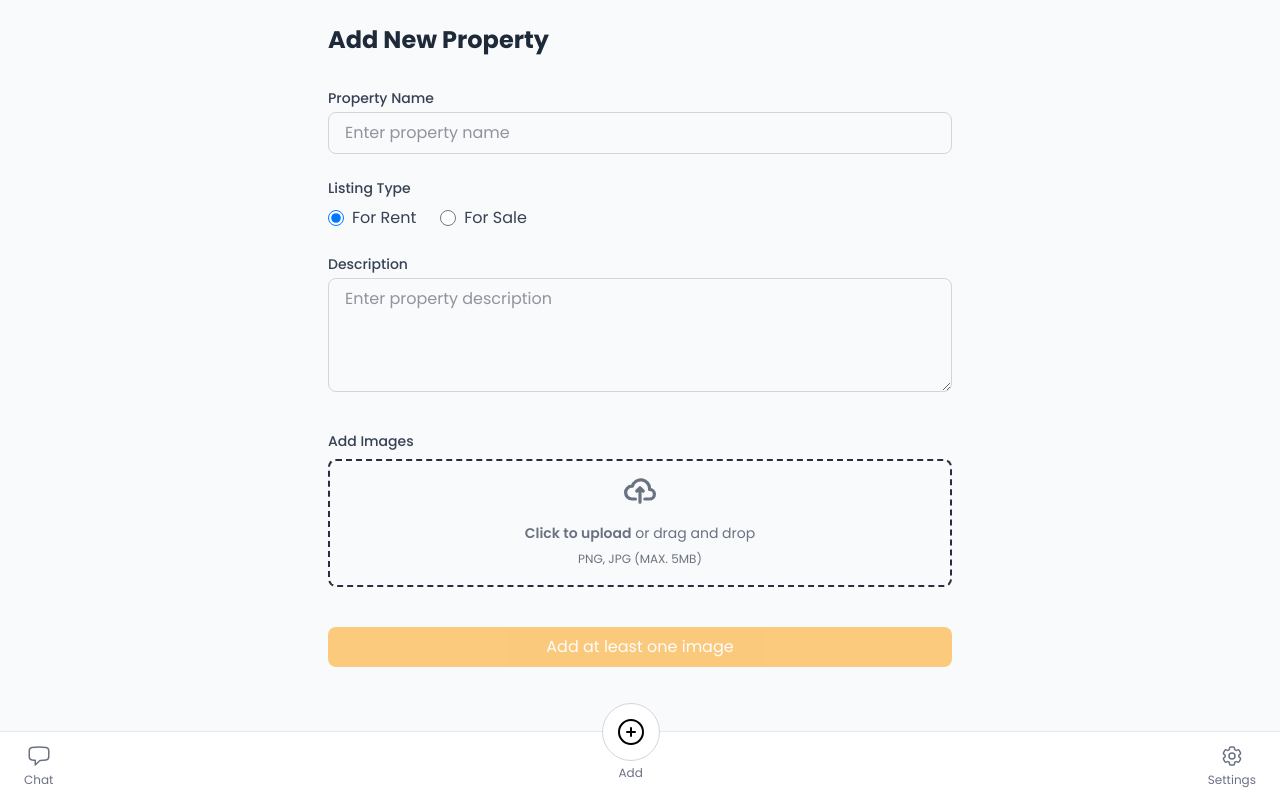
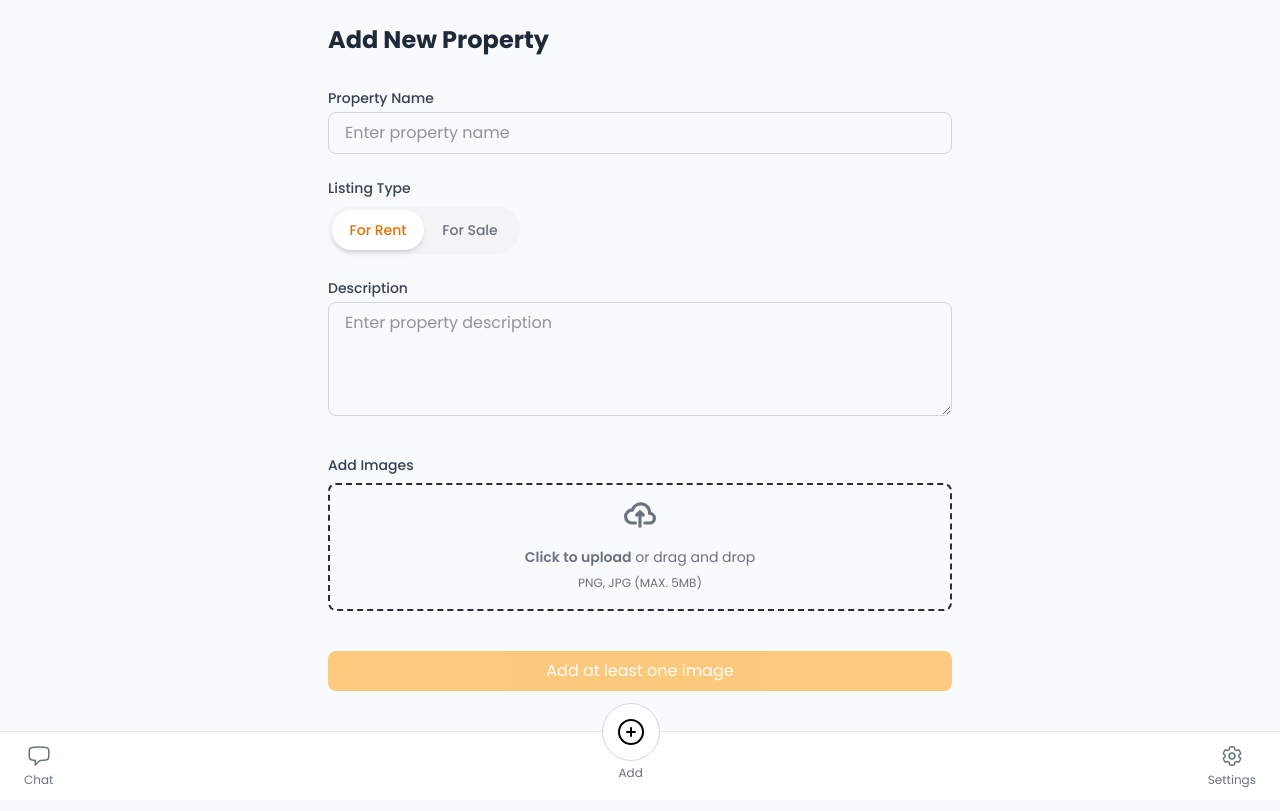
Before and after one commit to Hiran2006/gred, a Next.js app: page /add in a window 1280 px wide. Built offline with nearby package versions, Linux system fonts and the light colour scheme.

Commit message:
modify the rent, sell toggle

```diff
--- a/app/add/page.tsx
+++ b/app/add/page.tsx
@@ -85,29 +85,24 @@ export default function AddProperty() {
             <label className="block text-sm font-medium text-gray-700 mb-2">
               Listing Type
             </label>
-            <div className="flex space-x-6">
-              <label className="inline-flex items-center">
-                <input
-                  type="radio"
-                  name="listingType"
-                  value="rent"
-                  checked={formData.listingType === "rent"}
-                  onChange={handleChange}
-                  className="h-4 w-4 text-amber-600 focus:ring-amber-500 border-gray-300"
-                />
-                <span className="ml-2 text-gray-700">For Rent</span>
-              </label>
-              <label className="inline-flex items-center">
-                <input
-                  type="radio"
-                  name="listingType"
-                  value="sell"
-                  checked={formData.listingType === "sell"}
-                  onChange={handleChange}
-                  className="h-4 w-4 text-amber-600 focus:ring-amber-500 border-gray-300"
-                />
-                <span className="ml-2 text-gray-700">For Sale</span>
-              </label>
+            <div className="relative flex items-center justify-between w-48 h-12 bg-gray-100 rounded-full p-1">
+              <span
+                className={`absolute left-1 right-1/2 h-10 rounded-full bg-white shadow-md transform transition-transform duration-300 ease-in-out ${formData.listingType === 'rent' ? 'translate-x-0' : 'translate-x-full'}`}
+              />
+              <button
+                type="button"
+                onClick={() => setFormData(prev => ({ ...prev, listingType: 'rent' }))}
+                className={`relative z-10 w-1/2 h-full flex items-center justify-center text-sm font-medium transition-colors duration-200 ${formData.listingType === 'rent' ? 'text-amber-600' : 'text-gray-500'}`}
+              >
+                For Rent
+              </button>
+              <button
+                type="button"
+                onClick={() => setFormData(prev => ({ ...prev, listingType: 'sell' }))}
+                className={`relative z-10 w-1/2 h-full flex items-center justify-center text-sm font-medium transition-colors duration-200 ${formData.listingType === 'sell' ? 'text-amber-600' : 'text-gray-500'}`}
+              >
+                For Sale
+              </button>
             </div>
           </div>
 
```
